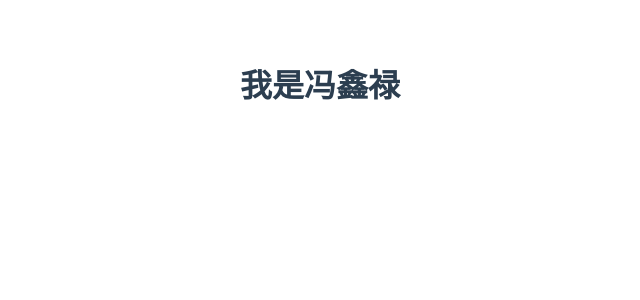
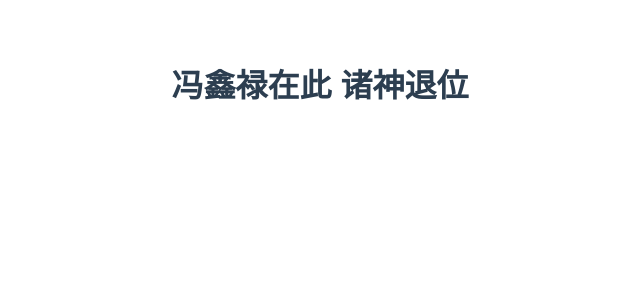
Before and after one commit to fengxinlu/blog, a Vue app: page / in a window 1280 px wide. Shown: the top 300 px of the page, without its empty margins (320-960 px from the left). Built offline with nearby package versions, Linux system fonts and the light colour scheme.

Commit message:
fix: 文案修改

```diff
--- a/src/App.vue
+++ b/src/App.vue
@@ -1,6 +1,6 @@
 <template>
   <div id="app">
-    <h1>我是冯鑫禄</h1>
+    <h1>冯鑫禄在此 诸神退位</h1>
     <!-- <HelloWorld msg="Welcome to Your Vue.js App"/> -->
   </div>
 </template>
```
